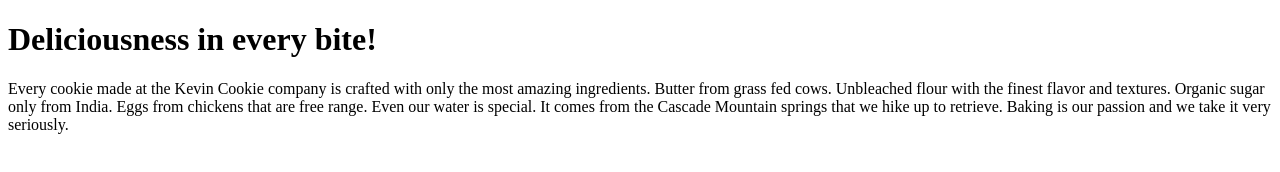
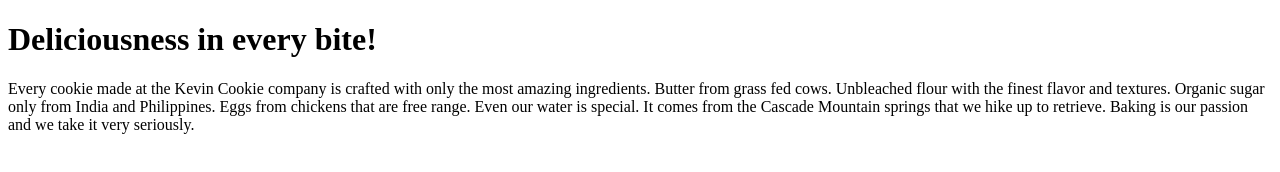
Before and after one commit to SheelaHansda/DataScience-Projects, a plain HTML site: page index.htm in a window 1280 px wide. Drawn offline with Linux system fonts and the light colour scheme.

Commit message:
Update index.htm

```diff
--- a/index.htm
+++ b/index.htm
@@ -4,7 +4,7 @@
 
 <h1>Deliciousness in every bite!</h1>
 
-<p>Every cookie made at the Kevin Cookie company is crafted with only the most amazing ingredients. Butter from grass fed cows. Unbleached flour with the finest flavor and textures. Organic sugar only from India. Eggs from chickens that are free range. Even our water is special. It comes from the Cascade Mountain springs that we hike up to retrieve. Baking is our passion and we take it very seriously.</p>
+<p>Every cookie made at the Kevin Cookie company is crafted with only the most amazing ingredients. Butter from grass fed cows. Unbleached flour with the finest flavor and textures. Organic sugar only from India and Philippines. Eggs from chickens that are free range. Even our water is special. It comes from the Cascade Mountain springs that we hike up to retrieve. Baking is our passion and we take it very seriously.</p>
 
 
 </body>
```
